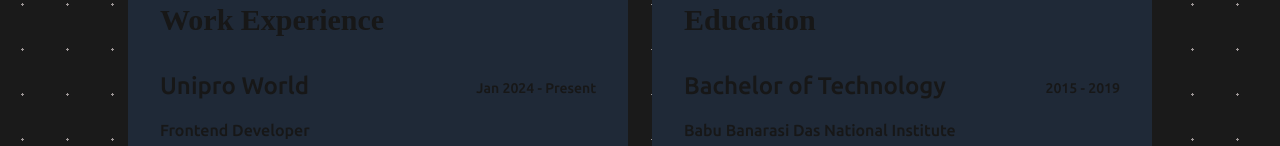
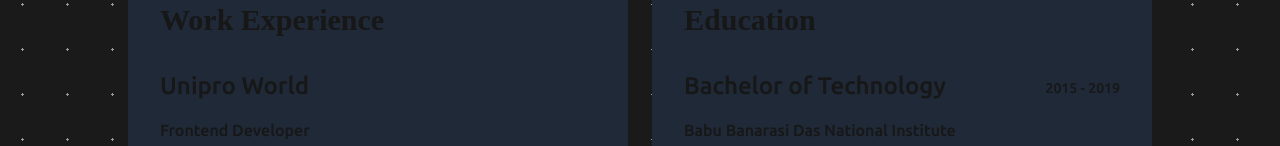
Before and after one commit to singhakshay29/myportfolio, a Next.js app: page /about in a window 1280 px wide. Shown: the part 423-569 px from the top of the page. Built offline with nearby package versions, Linux system fonts and the light colour scheme.

Commit message:
codeshare

```diff
--- a/src/components/about/CardTwo.js
+++ b/src/components/about/CardTwo.js
@@ -8,7 +8,7 @@
       </div>
       <div className="flex justify-between font-[Ubuntu]">
         <div className="text-2xl ">Unipro World</div>
-        <div className="font-[Ubuntu] text-sm pt-2">Jan 2024 - Present </div>
+        {/* <div className="font-[Ubuntu] text-sm pt-2">July 2024 - Present </div> */}
       </div>
       <div className="my-4 font-[Ubuntu]">Frontend Developer</div>
       <div className=" font-[Ubuntu]">Noida UP India</div>
```
